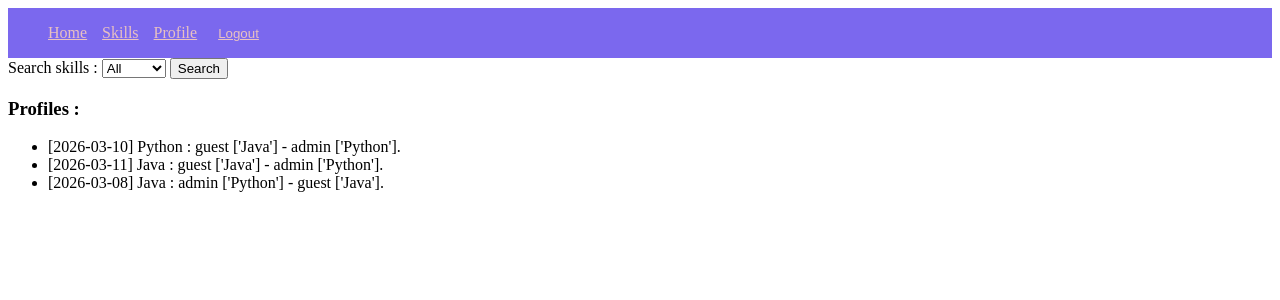
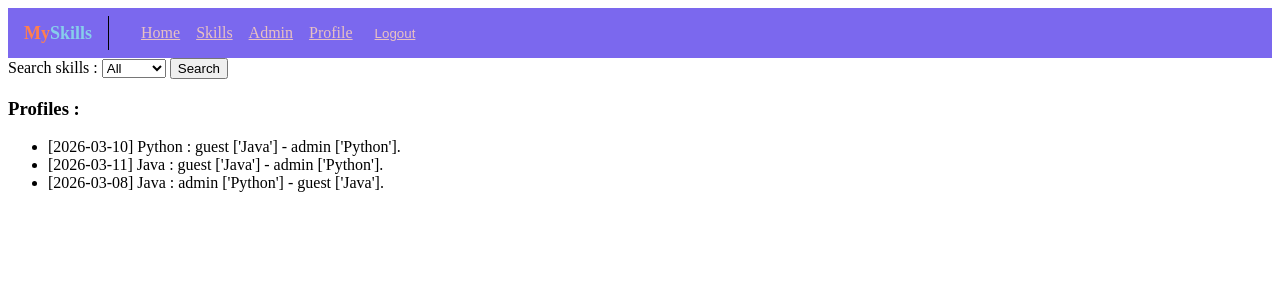
Before and after one commit to KMorere/django-eval, a Django app: page /skills/ in a window 1280 px wide. Shown: the top 300 px of the page. Run offline with Django 5.2, Linux system fonts and the light colour scheme; a user stored in the database is signed in; data comes from the database, SQL or seed files in the repository.

Commit message:
Improved headbar style with better color and space.

```diff
--- a/src/static/skills/style.css
+++ b/src/static/skills/style.css
@@ -1,15 +1,42 @@
 #headbar {
     height: 50px;
+    padding-left: 16px;
     background-color: MediumSlateBlue;
     display: flex;
     align-items: center;
+}
+
+#headbar h3 {
+    font-size: 0px;
+}
+
+#headbar h3 > span {
+    font-size: 18px;
+}
+
+#headbar .c1 {
+    color: coral;
+}
+
+#headbar .c2 {
+    color: skyblue;
+}
+
+#headbar .divider {
+    border-style: solid;
+    border-width: thin;
+    border-left: 1px;
+    height: 32px;
+    color: black;
+    margin-inline: 16px;
 }
 
 #headbar ul {
     list-style-type: none;
     display: flex;
     align-items: center;
-    gap: 15px;
+    gap: 16px;
+    padding-inline-start: 16px;
 }
 
 #headbar a {
--- a/src/templates/base.html
+++ b/src/templates/base.html
@@ -10,9 +10,20 @@
 <body>
     <header id="headbar">
         {% block headbar %}
+        <h3>
+            <span class="c1">My</span>
+            <span class="c2">Skills</span>
+        </h3>
+
+        <div class="divider"></div>
+
         <ul>
             <li><a href="{% url 'skills:home' %}">Home</a></li>
             <li><a href="{% url 'skills:all' %}">Skills</a></li>
+
+            {% if user.is_superuser %}
+                <li><a href="{% url 'admin:index' %}">Admin</a></li>
+            {% endif %}
 
             {% if not user.is_authenticated %}
                 <li><a href="{% url 'login' %}">Login</a></li>
```
